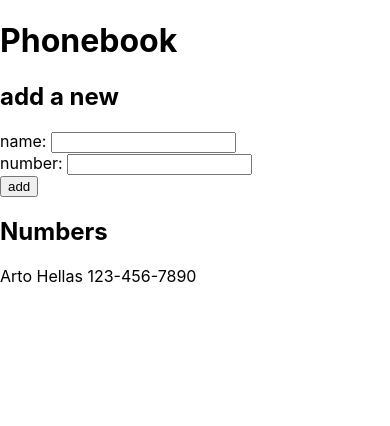
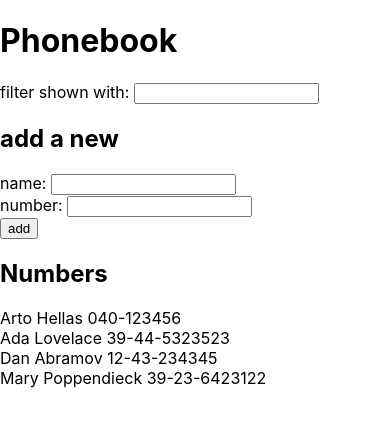
Before and after one commit to jmaclellan/fullstackopen2020, a React (Create React App) app in the folder part2/phonebook/: page / in a window 390 px wide. Shown: the top 426 px of the page. Built offline with nearby package versions, Linux system fonts and the light colour scheme.

Commit message:
Added diagrams & work on phonebook app

```diff
--- a/part2/phonebook/src/App.js
+++ b/part2/phonebook/src/App.js
@@ -2,10 +2,14 @@ import React, { useState } from 'react'
 
 const App = () => {
   const [persons, setPersons] = useState([
-    { name: 'Arto Hellas', number: '123-456-7890' }
+    { name: 'Arto Hellas', number: '040-123456' },
+    { name: 'Ada Lovelace', number: '39-44-5323523' },
+    { name: 'Dan Abramov', number: '12-43-234345' },
+    { name: 'Mary Poppendieck', number: '39-23-6423122' }
   ])
   const [newName, setNewName] = useState('')
   const [newNumber, setNewNumber] = useState('')
+  const [filter, setFilter] = useState('')
 
   const addPerson = e => {
     e.preventDefault()
@@ -36,10 +40,17 @@ const App = () => {
     setNewNumber(e.target.value)
   }
 
+  const display = persons.filter(person => person.name.toLowerCase().includes(filter.toLowerCase()))
+
   return (
     <div>
       <h1>Phonebook</h1>
-      {/* <div>filter shown with <input value={} onChange={} /></div> */}
+      <form>
+        filter shown with: <input
+          value={filter}
+          onChange={(e) => setFilter(e.target.value)}
+        />
+      </form>
       <h2>add a new</h2>
       <form onSubmit={addPerson}>
         <div>
@@ -53,8 +64,8 @@ const App = () => {
         </div>
       </form>
       <h2>Numbers</h2>
-      {persons.map(person =>
-        <div key={person.key}>
+      {display.map(person =>
+        <div key={person.number}>
           {person.name} {person.number}
         </div>
       )}
```
Also changed, not shown: 2 other files (tests, documents, lock files or other folders).
